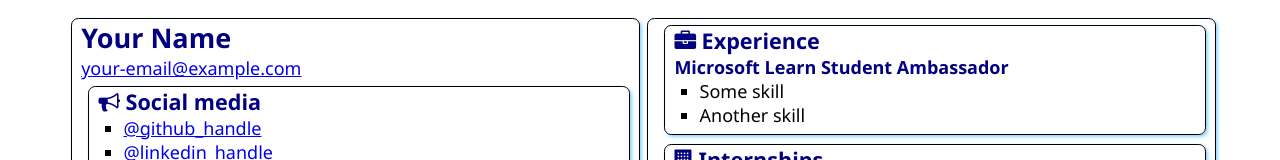
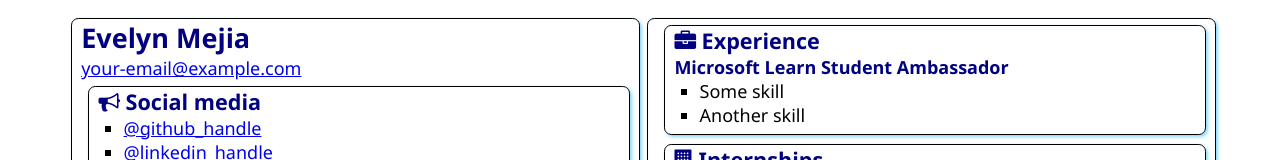
Before and after one commit to evelynohelia/SATechnicalOnboarding, a plain HTML site: page src/index.html in a window 1280 px wide. Shown: the top 160 px of the page. Drawn offline with Linux system fonts and the light colour scheme.

Commit message:
Added My Name
change name in template

```diff
--- a/src/index.html
+++ b/src/index.html
@@ -12,7 +12,7 @@
 <body>
     <main>
         <article class="box">
-            <h1>Your Name</h1>
+            <h1>Evelyn Mejia</h1>
             <div><a href="mailto:your.email@example.com">your-email@example.com</a></div>
 
             <section class="box">
```
